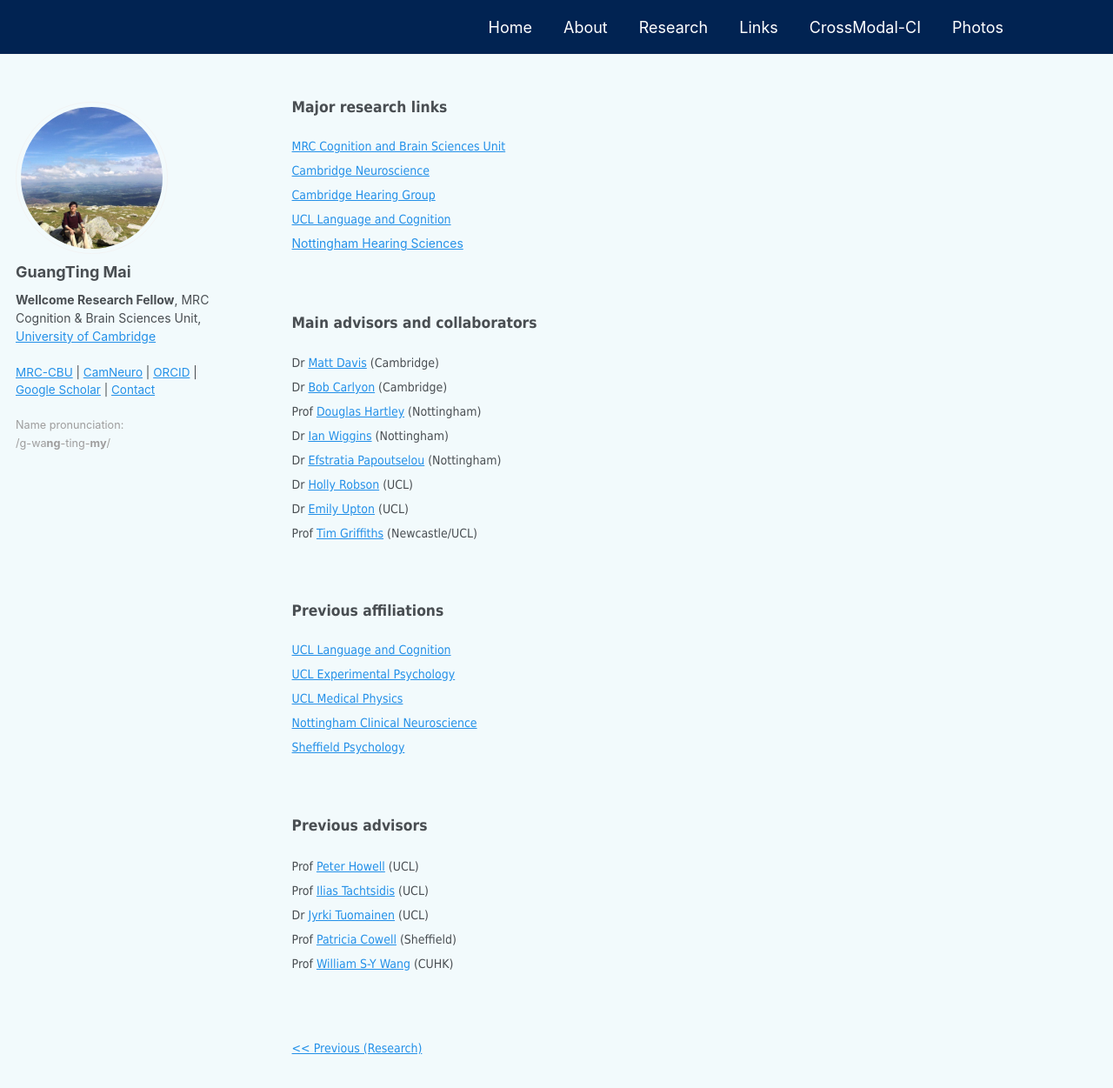
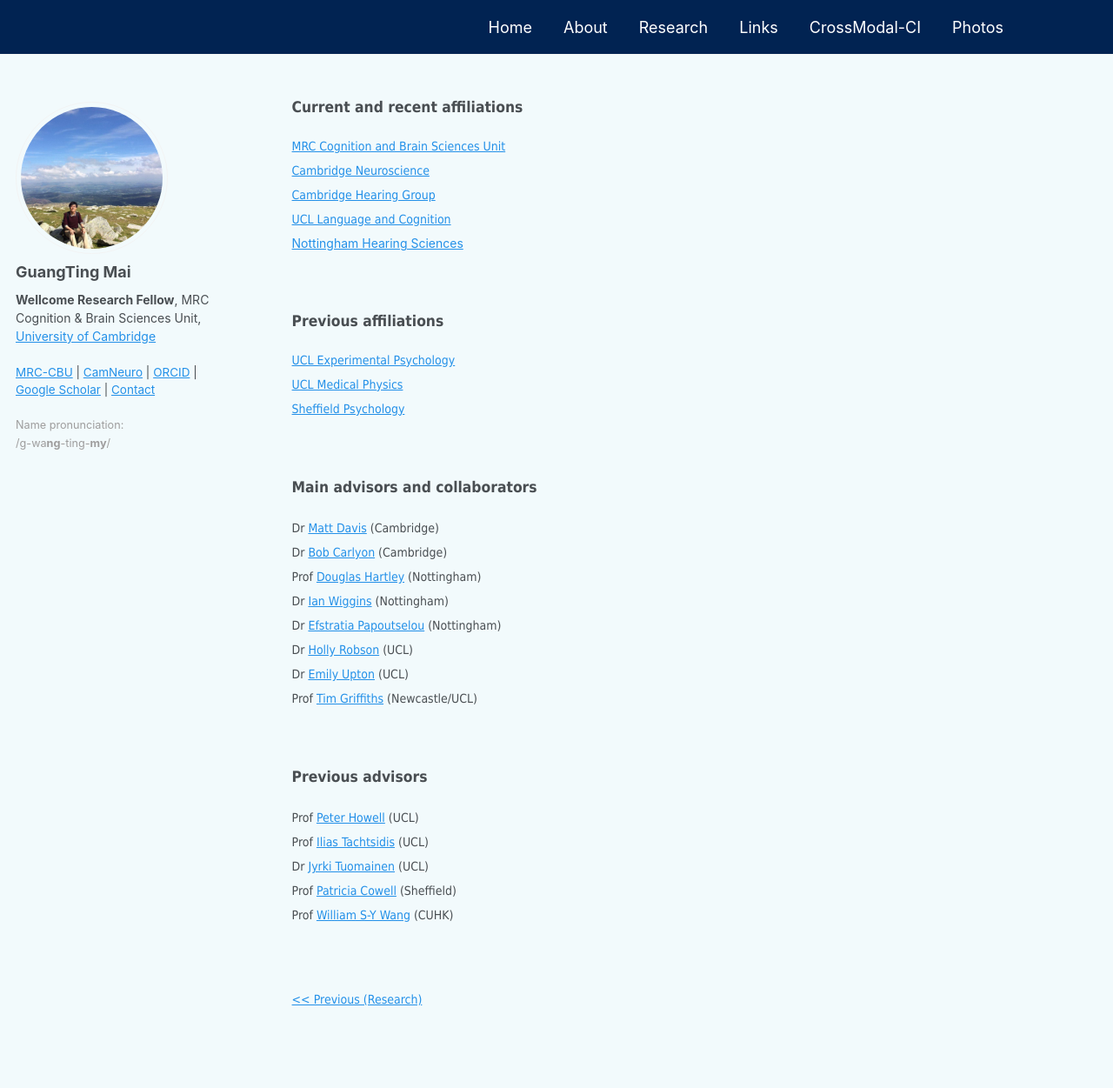
Before and after one commit to guangtingmai/guangtingmai.github.io, a Jekyll site: the page built from _pages/research-links.html, in a window 1280 px wide and 1400 px high. Shown: the top 1251 px of the window at 87% size. Built offline with Jekyll 4.4.1, drawn with Linux system fonts in a browser that asks for light colours.

Commit message:
Update research-links.html

```diff
--- a/_pages/research-links.html
+++ b/_pages/research-links.html
@@ -4,13 +4,21 @@
 permalink: /research-links/
 author_profile: true
 ---
-<p><span style="font-size: 13pt;font-family: Tahoma;line-height: 0.8;display: block;margin-bottom: 0"><strong>Major research links</strong></span></p>
+<p><span style="font-size: 13pt;font-family: Tahoma;line-height: 0.8;display: block;margin-bottom: 0"><strong>Current and recent affiliations</strong></span></p>
 <p>
   <span style="font-size: 10.5pt;font-family: Tahoma;line-height: 2;display: block;"><a href="https://www.mrc-cbu.cam.ac.uk/">MRC Cognition and Brain Sciences Unit</a></span>
   <span style="font-size: 10.5pt;font-family: Tahoma;line-height: 2;display: block;"><a href="https://neuroscience.cam.ac.uk/">Cambridge Neuroscience</a></span>
   <span style="font-size: 10.5pt;font-family: Tahoma;line-height: 2;display: block;"><a href="https://www.hearing-research.group.cam.ac.uk/">Cambridge Hearing Group</a></span>
   <span style="font-size: 10.5pt;font-family: Tahoma;line-height: 2;display: block;"><a href="https://www.ucl.ac.uk/brain-sciences/pals/research/language-and-cognition">UCL Language and Cognition</a></span>
   <span style="font-size: 10.5pt;line-height: 2;display: block;"><a href="https://nottinghambrc.nihr.ac.uk/research/hearing/">Nottingham Hearing Sciences</a></span>
+</p>
+<br>
+
+<p><span style="font-size: 13pt;font-family: Tahoma;line-height: 0.8;display: block;margin-bottom: 0"><strong>Previous affiliations</strong></span></p>
+<p>
+  <span style="font-size: 10.5pt;font-family: Tahoma;line-height: 2;display: block;"><a href="https://www.ucl.ac.uk/brain-sciences/pals/research/experimental-psychology">UCL Experimental Psychology</a></span>
+  <span style="font-size: 10.5pt;font-family: Tahoma;line-height: 2;display: block;"><a href="https://www.ucl.ac.uk/engineering/medical-physics-biomedical-engineering">UCL Medical Physics</a></span>
+  <span style="font-size: 10.5pt;font-family: Tahoma;line-height: 2;display: block;"><a href="https://sheffield.ac.uk/psychology">Sheffield Psychology</a></span>
 </p>
 <br>
 
@@ -27,16 +35,6 @@
 </p>
 <br>
 
-<p><span style="font-size: 13pt;font-family: Tahoma;line-height: 0.8;display: block;margin-bottom: 0"><strong>Previous affiliations</strong></span></p>
-<p>
-  <span style="font-size: 10.5pt;font-family: Tahoma;line-height: 2;display: block;"><a href="https://www.ucl.ac.uk/brain-sciences/pals/research/language-and-cognition">UCL Language and Cognition</a></span>
-  <span style="font-size: 10.5pt;font-family: Tahoma;line-height: 2;display: block;"><a href="https://www.ucl.ac.uk/brain-sciences/pals/research/experimental-psychology">UCL Experimental Psychology</a></span>
-  <span style="font-size: 10.5pt;font-family: Tahoma;line-height: 2;display: block;"><a href="https://www.ucl.ac.uk/engineering/medical-physics-biomedical-engineering">UCL Medical Physics</a></span>
-  <span style="font-size: 10.5pt;font-family: Tahoma;line-height: 2;display: block;"><a href="https://www.nottingham.ac.uk/medicine/about/units-and-platforms/mental-health-and-clinical-neuroscience/">Nottingham Clinical Neuroscience</a></span>
-  <span style="font-size: 10.5pt;font-family: Tahoma;line-height: 2;display: block;"><a href="https://sheffield.ac.uk/psychology">Sheffield Psychology</a></span>
-</p>
-<br>
-
 <p><span style="font-size: 13pt;font-family: Tahoma;line-height: 1;display: block;margin-bottom: 0"><strong>Previous advisors</strong></span></p>
 <p>
   <span style="font-size: 10.5pt;font-family: Tahoma;line-height: 2;display: block;">Prof <a href="https://profiles.ucl.ac.uk/2817-peter-howell">Peter Howell</a> (UCL)</span>
```
